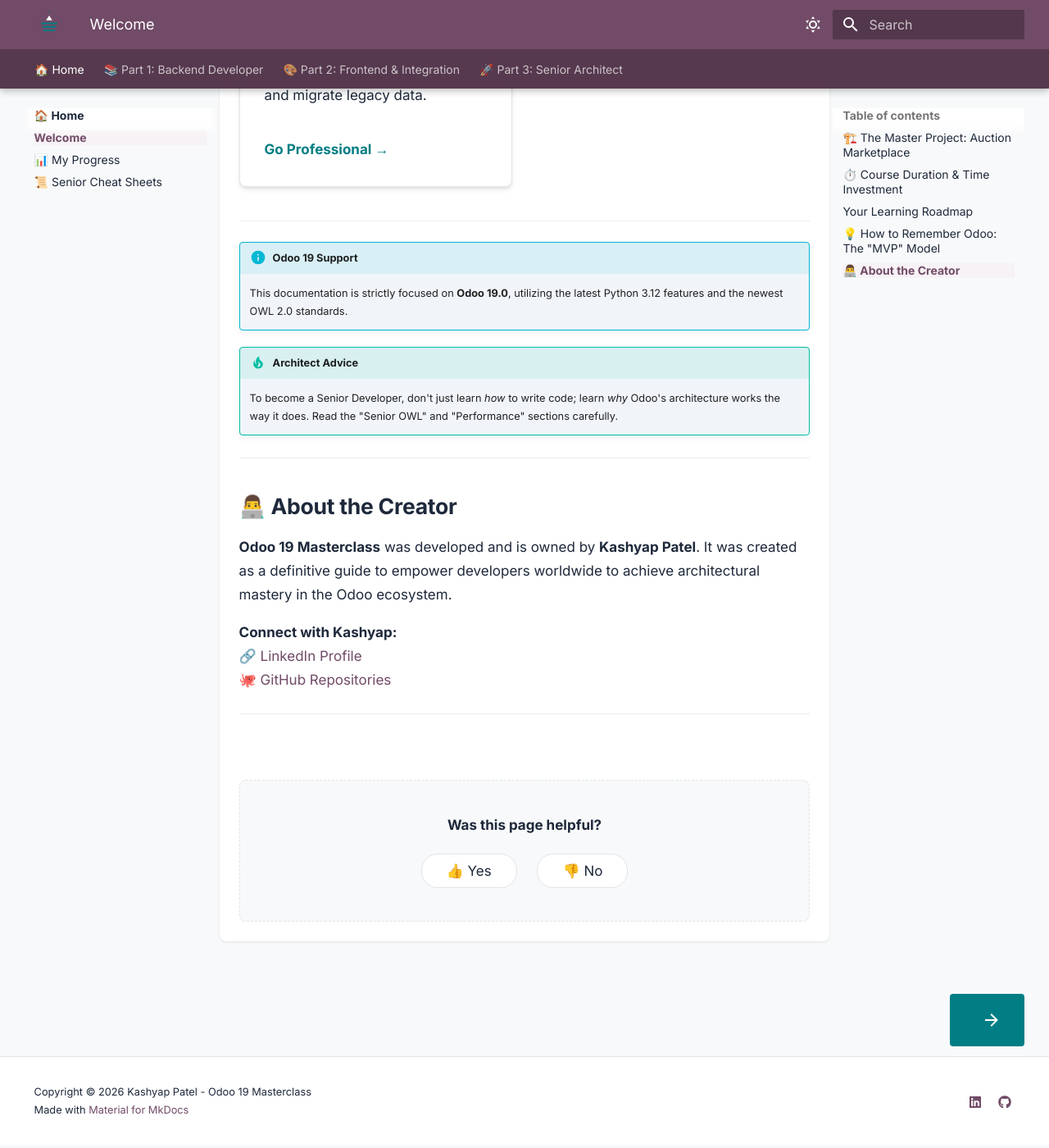
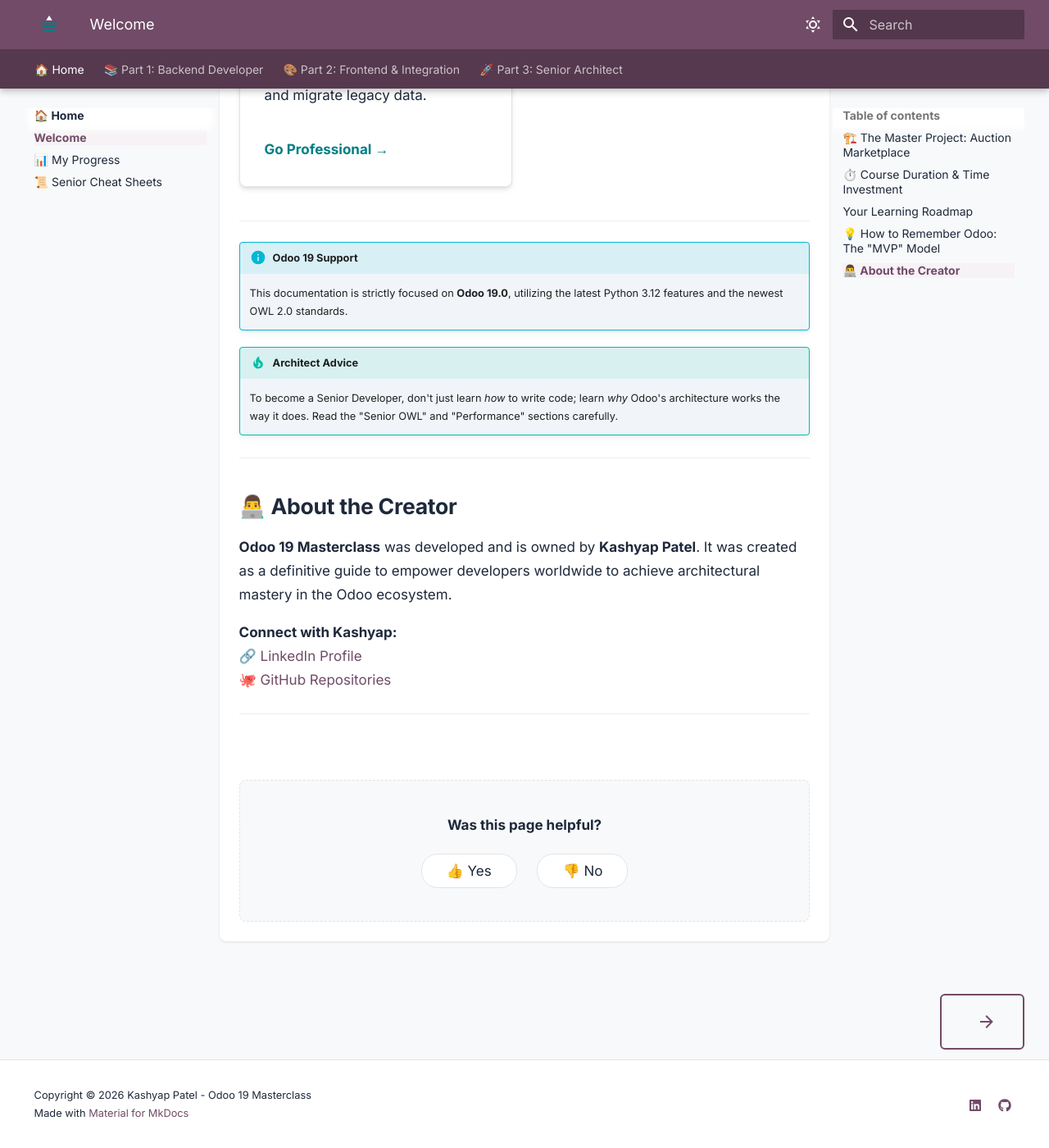
Before and after one commit to Kashyap-001/odoo19-docs, an MkDocs documentation site: the page built from docs/index.md, in a window 1280 px wide and 1400 px high, scrolled down 2621 px. Shown: the whole window at 82% size. Built offline with MkDocs 1.6.1 and Material for MkDocs 9.7.7, drawn with Linux system fonts in a browser that asks for light colours.

Commit message:
UI: Refine pagination buttons with stylish outline and hover effects

```diff
--- a/docs/stylesheets/extra.css
+++ b/docs/stylesheets/extra.css
@@ -574,22 +574,36 @@
 }
 
 .md-footer__link {
-  background-color: var(--odoo-teal) !important;
-  color: white !important;
-  padding: 8px 16px !important;
-  border-radius: 4px !important;
+  background-color: transparent !important;
+  color: var(--odoo-purple) !important;
+  border: 2px solid var(--odoo-purple) !important;
+  padding: 8px 20px !important;
+  border-radius: 6px !important;
   text-decoration: none !important;
   display: inline-flex;
   align-items: center;
-  transition: opacity 0.2s;
+  transition: all 0.2s ease-in-out;
   box-shadow: none !important;
   width: auto !important;
   max-width: 45%;
 }
 
 .md-footer__link:hover {
-  opacity: 0.85;
-  transform: none !important;
+  background-color: var(--odoo-purple) !important;
+  color: white !important;
+  transform: translateY(-2px) !important;
+  box-shadow: 0 4px 8px rgba(113, 75, 103, 0.2) !important;
+}
+
+[data-md-color-scheme="slate"] .md-footer__link {
+  color: var(--odoo-teal) !important;
+  border-color: var(--odoo-teal) !important;
+}
+
+[data-md-color-scheme="slate"] .md-footer__link:hover {
+  background-color: var(--odoo-teal) !important;
+  color: #0f172a !important; /* theme-bg */
+  box-shadow: 0 4px 8px rgba(1, 126, 132, 0.2) !important;
 }
 
 /* Hide the large title, just show Previous/Next like W3Schools */
```
